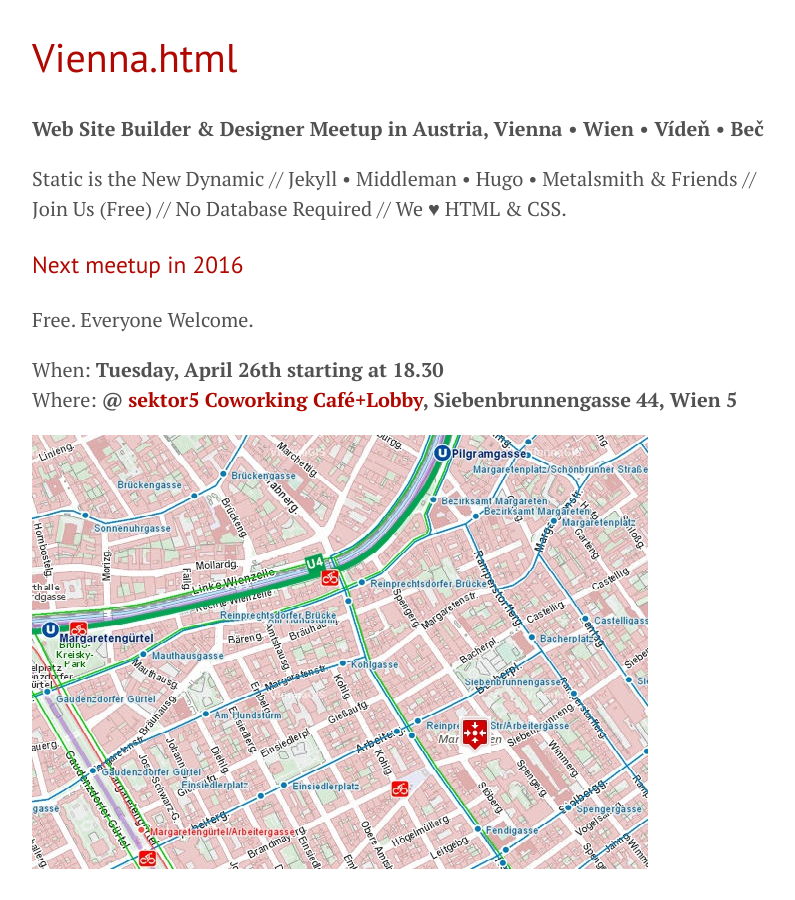
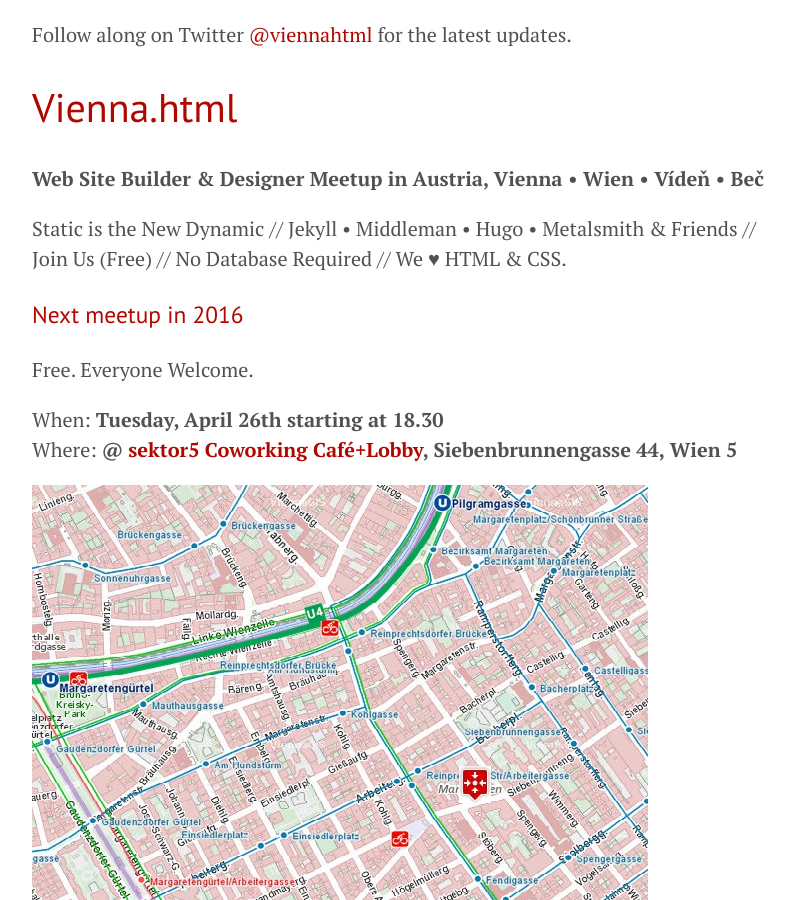
Before and after one commit to goodbyeaustria/archive, a Jekyll site: the page built from index.md, in a window 1280 px wide and 900 px high. Shown: the whole window, without its empty margins (228-1023 px from the left). Built offline with Jekyll 4.4.1, drawn with Linux system fonts in a browser that asks for light colours.

Commit message:
Update index.md

```diff
--- a/index.md
+++ b/index.md
@@ -1,6 +1,9 @@
 ---
 layout: default
 ---
+
+Follow along on Twitter [@viennahtml](https://twitter.com/viennahtml) for the latest updates.
+
 
 # Vienna.html
 
```
